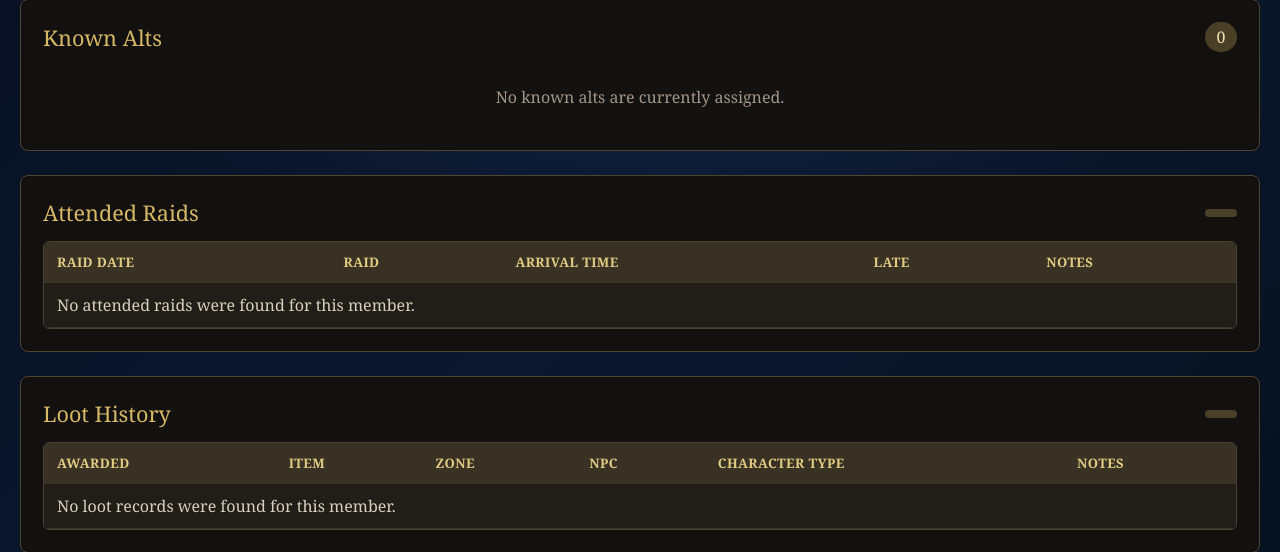
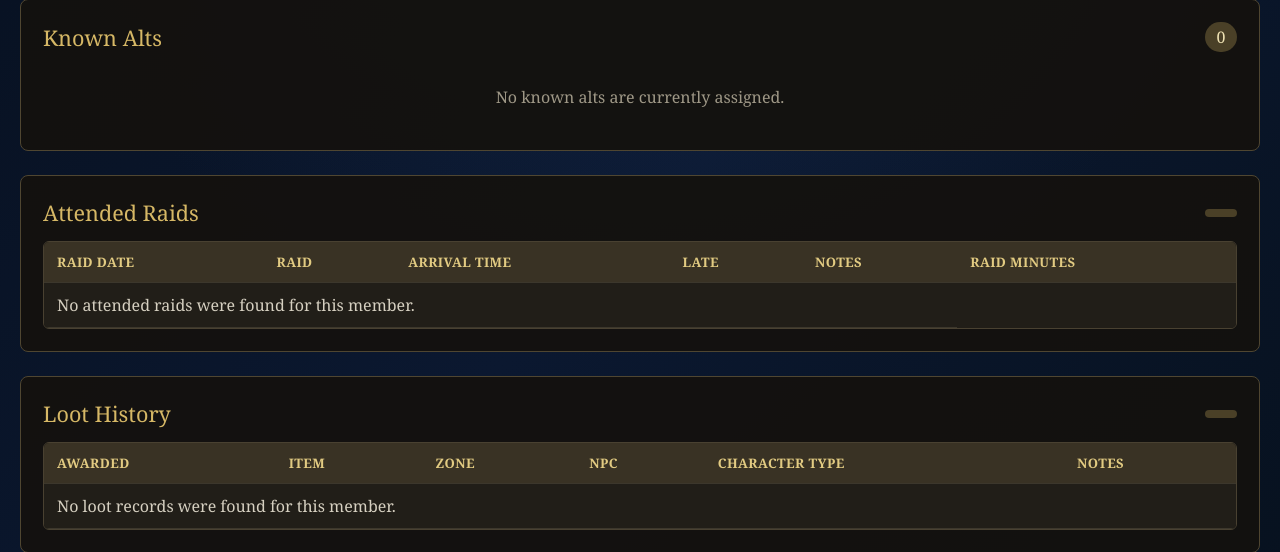
Before and after one commit to paxxoid/lsf_web, a Django app: template guild/templates/guild/member_summary.html in a window 1280 px wide. Shown: the part 279-831 px from the top of the page. Run offline with Django 5.2, Linux system fonts and the light colour scheme; the template is opened without the code that fills it, so the values that code supplies are empty.

Commit message:
Raid minutes to member summary

```diff
--- a/guild/templates/guild/member_summary.html
+++ b/guild/templates/guild/member_summary.html
@@ -137,6 +137,7 @@
                         <th>Arrival Time</th>
                         <th>Late</th>
                         <th>Notes</th>
+                        <th>Raid Minutes</th>
                     </tr>
                 </thead>
 
@@ -170,7 +171,7 @@
                             <td class="notes-column">
                                 {{ attendance.notes|default:"—" }}
                             </td>
-                        </tr>
+                            <td><center>{{ attendance.total_raid_minutes }}</center></td>
                     {% empty %}
                         <tr>
                             <td colspan="5" class="empty-table-cell">
```
